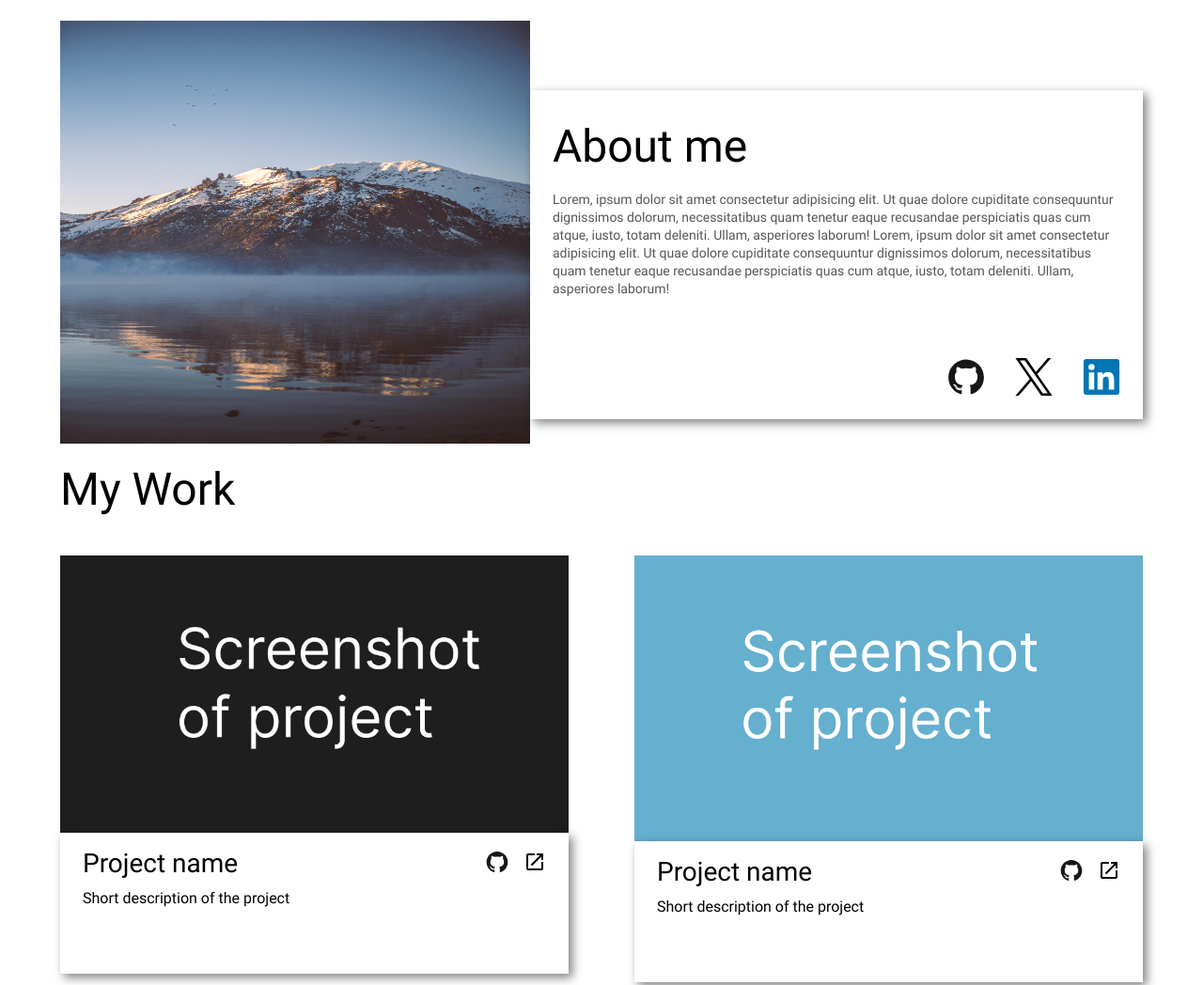
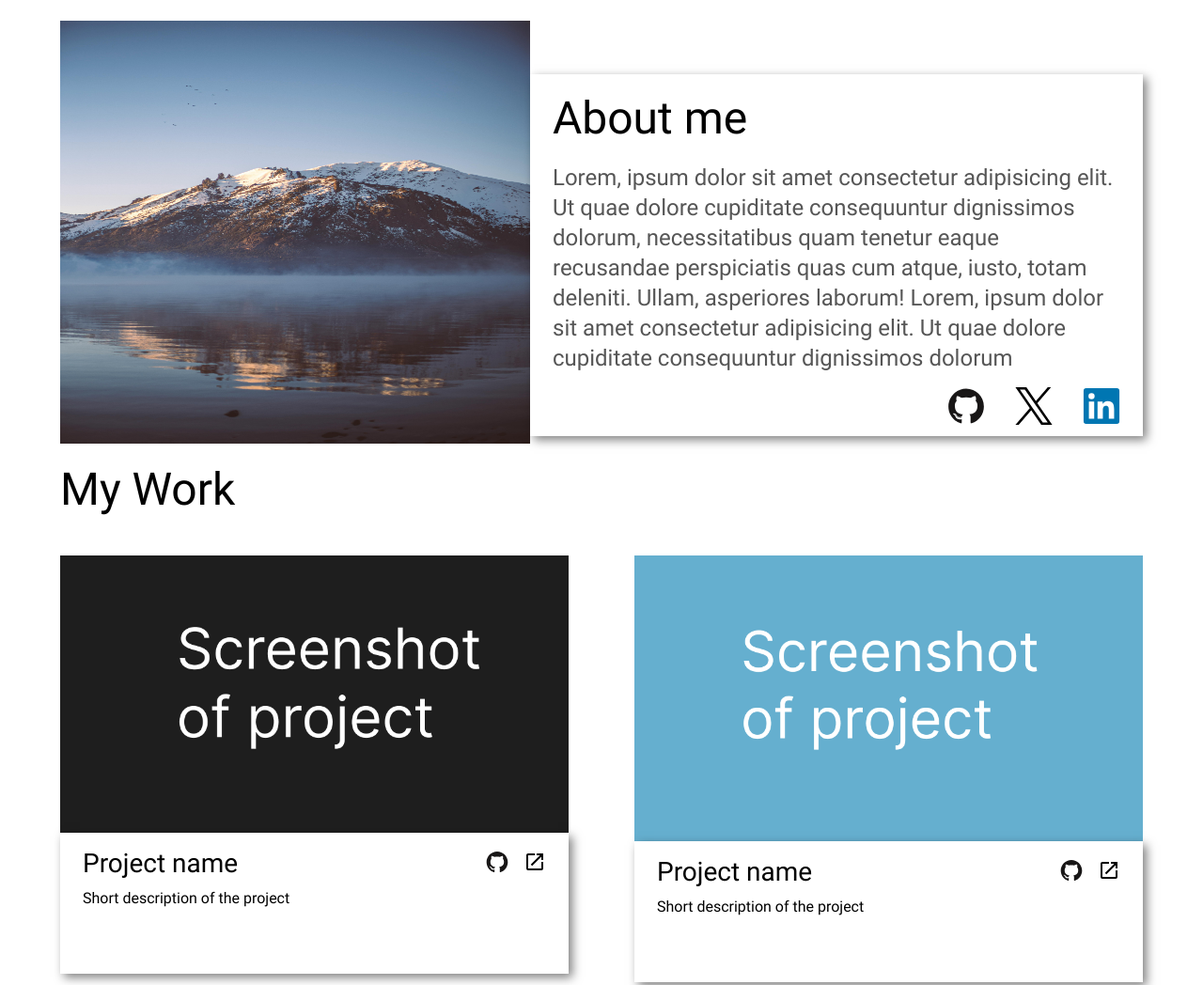
Before and after one commit to MisharyD/homepage, a website built with webpack: page src/index.html in a window 1280 px wide. Shown: the top 1048 px of the page at 94% size. Built offline with nearby package versions, Linux system fonts and the light colour scheme.

Commit message:
fix padding, font size on about container and build

```diff
--- a/src/index.html
+++ b/src/index.html
@@ -14,7 +14,7 @@
                 <div class="description">
                     Lorem, ipsum dolor sit amet consectetur adipisicing elit. Ut quae dolore cupiditate consequuntur dignissimos dolorum,
                     necessitatibus quam tenetur eaque recusandae perspiciatis quas cum atque, iusto, totam deleniti. Ullam, asperiores laborum!
-                    Lorem, ipsum dolor sit amet consectetur adipisicing elit. Ut quae dolore cupiditate consequuntur dignissimos dolorum, necessitatibus quam tenetur eaque recusandae perspiciatis quas cum atque, iusto, totam deleniti. Ullam, asperiores laborum!
+                    Lorem, ipsum dolor sit amet consectetur adipisicing elit. Ut quae dolore cupiditate consequuntur dignissimos dolorum
                 </div>
             </div>
             <div class="contacts-container">
--- a/src/style/index.css
+++ b/src/style/index.css
@@ -65,6 +65,7 @@ header .my-picture
 .description
 {
     color: #565656;
+    font-size: 18px;
 }
 
 header .contacts-container
@@ -194,7 +195,7 @@ footer .contacts-container
 
 
 /* tablet */
-@media (min-width:500px)
+@media (min-width:600px)
 {
     :root
     {
@@ -243,7 +244,7 @@ footer .contacts-container
     .description
     {
         margin: 0px;
-        font-size: 18px
+        font-size: 20px
     }
 
     header .contacts-container
@@ -332,7 +333,7 @@ footer .contacts-container
 }
 
 /* desktop */
-@media (min-width:1000px)
+@media (min-width:1200px)
 {
     :root
     {
@@ -369,7 +370,7 @@ footer .contacts-container
         gap:1rem;
         box-shadow: 4px 4px 10px rgba(0, 0, 0, 0.5);
         min-height: 100%;
-        padding:0px 24px;
+        padding:12px 24px;
     }
 
     .about-title
@@ -383,7 +384,7 @@ footer .contacts-container
     .description
     {
         margin: 0px;
-        font-size: 14px
+        font-size: 24px
     }
 
     header .contacts-container
@@ -460,9 +461,9 @@ footer .contacts-container
     footer .my-picture
     {
         width:50vw;
-        min-width: 600px;
+        max-width: 600px;
         height:30vh;
-        min-height: 300px;
+        min-height: 400px;
     }
 
 }
```
Also changed, not shown: dist/bundle.js, dist/index.html.
